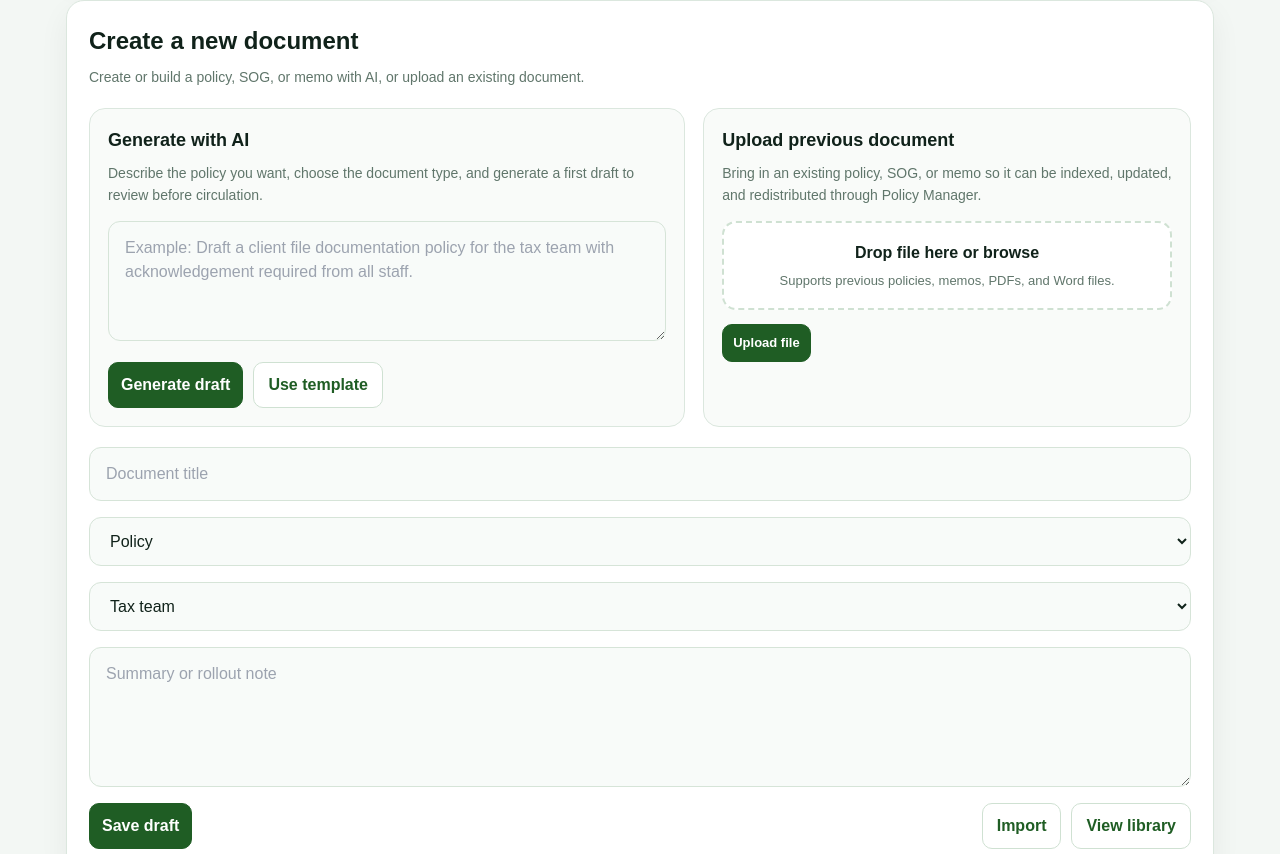
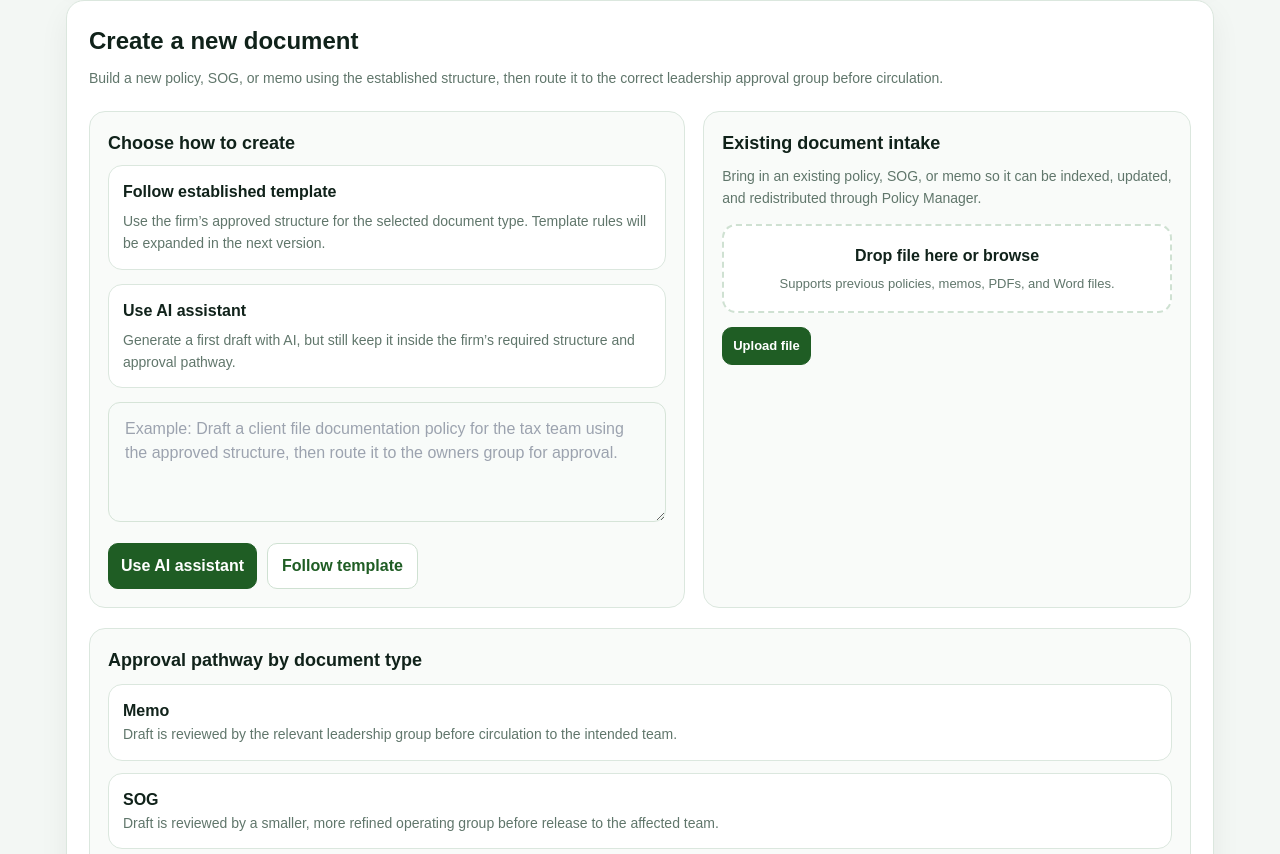
Before and after one commit to phoenixinc37-hue/policy-manager, a Next.js app: page /create in a window 1280 px wide. Shown: the part 146-1000 px from the top of the page. Built offline with nearby package versions, Linux system fonts and the light colour scheme.

Commit message:
feat: add create workflow and approval routing guidance

```diff
--- a/app/create/page.tsx
+++ b/app/create/page.tsx
@@ -25,21 +25,31 @@ export default function CreatePage() {
         <main style={{ marginTop: 24 }}>
           <section style={panelCard}>
             <div style={{ fontSize: 24, fontWeight: 800, marginBottom: 8 }}>Create a new document</div>
-            <div style={{ fontSize: 14, color: "#60766b", marginBottom: 20 }}>Create or build a policy, SOG, or memo with AI, or upload an existing document.</div>
+            <div style={{ fontSize: 14, color: "#60766b", marginBottom: 20, lineHeight: 1.7 }}>Build a new policy, SOG, or memo using the established structure, then route it to the correct leadership approval group before circulation.</div>
 
             <div style={{ display: "grid", gridTemplateColumns: "1.1fr 0.9fr", gap: 18, marginBottom: 20 }}>
               <div style={featureCard}>
-                <div style={{ fontSize: 18, fontWeight: 800, marginBottom: 8 }}>Generate with AI</div>
-                <div style={{ fontSize: 14, color: "#60766b", lineHeight: 1.6, marginBottom: 14 }}>Describe the policy you want, choose the document type, and generate a first draft to review before circulation.</div>
-                <textarea placeholder="Example: Draft a client file documentation policy for the tax team with acknowledgement required from all staff." style={{ ...inputStyle, minHeight: 120, resize: "vertical" as const }} />
+                <div style={{ fontSize: 18, fontWeight: 800, marginBottom: 8 }}>Choose how to create</div>
+                <div style={{ display: "grid", gap: 14 }}>
+                  <div style={optionCard}>
+                    <div style={{ fontWeight: 800, marginBottom: 6 }}>Follow established template</div>
+                    <div style={{ fontSize: 14, color: "#60766b", lineHeight: 1.6 }}>Use the firm’s approved structure for the selected document type. Template rules will be expanded in the next version.</div>
+                  </div>
+                  <div style={optionCard}>
+                    <div style={{ fontWeight: 800, marginBottom: 6 }}>Use AI assistant</div>
+                    <div style={{ fontSize: 14, color: "#60766b", lineHeight: 1.6 }}>Generate a first draft with AI, but still keep it inside the firm’s required structure and approval pathway.</div>
+                  </div>
+                </div>
+
+                <textarea placeholder="Example: Draft a client file documentation policy for the tax team using the approved structure, then route it to the owners group for approval." style={{ ...inputStyle, minHeight: 120, resize: "vertical" as const, marginTop: 14 }} />
                 <div style={{ display: "flex", gap: 10, flexWrap: "wrap", marginTop: 14 }}>
-                  <button style={primaryButton}>Generate draft</button>
-                  <button style={ghostButton}>Use template</button>
+                  <button style={primaryButton}>Use AI assistant</button>
+                  <button style={ghostButton}>Follow template</button>
                 </div>
               </div>
 
               <div style={featureCard}>
-                <div style={{ fontSize: 18, fontWeight: 800, marginBottom: 8 }}>Upload previous document</div>
+                <div style={{ fontSize: 18, fontWeight: 800, marginBottom: 8 }}>Existing document intake</div>
                 <div style={{ fontSize: 14, color: "#60766b", lineHeight: 1.6, marginBottom: 14 }}>Bring in an existing policy, SOG, or memo so it can be indexed, updated, and redistributed through Policy Manager.</div>
                 <div style={uploadBox}>
                   <div style={{ fontWeight: 700, marginBottom: 6 }}>Drop file here or browse</div>
@@ -47,6 +57,24 @@ export default function CreatePage() {
                 </div>
                 <div style={{ display: "flex", gap: 10, flexWrap: "wrap", marginTop: 14 }}>
                   <Link href="/import-existing" style={primaryLinkButton}>Upload file</Link>
+                </div>
+              </div>
+            </div>
+
+            <div style={{ ...featureCard, marginBottom: 20 }}>
+              <div style={{ fontSize: 18, fontWeight: 800, marginBottom: 10 }}>Approval pathway by document type</div>
+              <div style={{ display: "grid", gap: 12 }}>
+                <div style={routingCard}>
+                  <div style={{ fontWeight: 800 }}>Memo</div>
+                  <div style={{ fontSize: 14, color: "#60766b", lineHeight: 1.6 }}>Draft is reviewed by the relevant leadership group before circulation to the intended team.</div>
+                </div>
+                <div style={routingCard}>
+                  <div style={{ fontWeight: 800 }}>SOG</div>
+                  <div style={{ fontSize: 14, color: "#60766b", lineHeight: 1.6 }}>Draft is reviewed by a smaller, more refined operating group before release to the affected team.</div>
+                </div>
+                <div style={routingCard}>
+                  <div style={{ fontWeight: 800 }}>Policy</div>
+                  <div style={{ fontSize: 14, color: "#60766b", lineHeight: 1.6 }}>Draft typically stays within the owners group for approval before wider circulation.</div>
                 </div>
               </div>
             </div>
@@ -127,6 +155,20 @@ const uploadBox = {
   textAlign: "center" as const,
 };
 
+const optionCard = {
+  border: "1px solid #dbe7de",
+  borderRadius: 14,
+  padding: 14,
+  background: "#ffffff",
+};
+
+const routingCard = {
+  border: "1px solid #dbe7de",
+  borderRadius: 14,
+  padding: 14,
+  background: "#ffffff",
+};
+
 const secondaryButton = {
   textDecoration: "none",
   background: "#ffffff",
```
